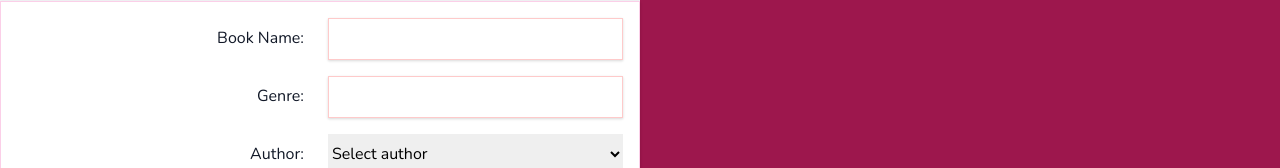
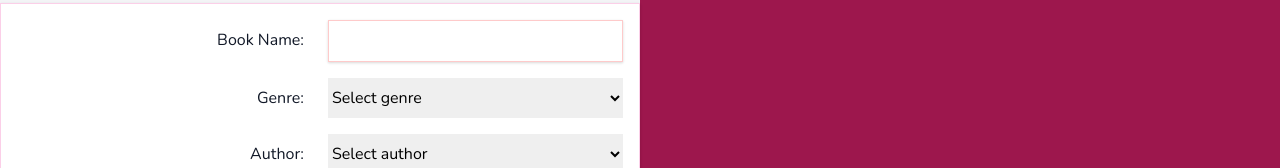
Before and after one commit to marcelaksouza/first-graphql-demo, a React (Create React App) app in the folder client/: page / in a window 1280 px wide. Shown: the part 561-729 px from the top of the page. Built offline with nearby package versions, Linux system fonts and the light colour scheme; no server answers.

Commit message:
reorganize cols

```diff
--- a/client/src/App.js
+++ b/client/src/App.js
@@ -58,3 +58,9 @@ function App() {
 }
 
 export default App;
+
+
+// The Long Earth
+// The Colour of magic
+// The Name of the Wind
+// The light Fantastic
--- a/client/src/components/AddBookForm.js
+++ b/client/src/components/AddBookForm.js
@@ -6,7 +6,7 @@ import AuthorsList from "./AuthorsList";
 import { ADD_BOOK } from "../lib/queries/mutation";
 import { useMutation } from '@apollo/client';
 import { GET_BOOKS } from "../lib/queries/queries";
-
+import DropDownOptions from "./DropDownOptions"
 
 const AddBookForm = () => {
   const [addBook, {data}] = useMutation(ADD_BOOK);
@@ -53,7 +53,12 @@ const AddBookForm = () => {
         </div>
         <div className="p-2 grid grid-cols-2 gap-4">
           <Label name="Genre:" />
-          <Imput value={enteredBookGenre} inputHandler={genreChangeHandler}/>
+          <select onChange={genreChangeHandler} value={enteredBookGenre}>
+            <option>Select genre</option>
+            <DropDownOptions genres={["Fantasy","Sci-fi"]}/>
+          </select>
+
+          {/* <Imput value={enteredBookGenre} inputHandler={genreChangeHandler}/> */}
         </div>
         <div className="p-2 grid grid-cols-2 gap-4">
           <Label name="Author:" />
--- /dev/null
+++ b/client/src/components/DropDownOptions.js
@@ -0,0 +1,9 @@
+import React from "react"
+
+const DropDownOptions = (props) => {
+  return props.genres.map((item) => {
+    return <option key={item.toString()}>{item}</option>;
+  });
+};
+
+export default DropDownOptions;
```
